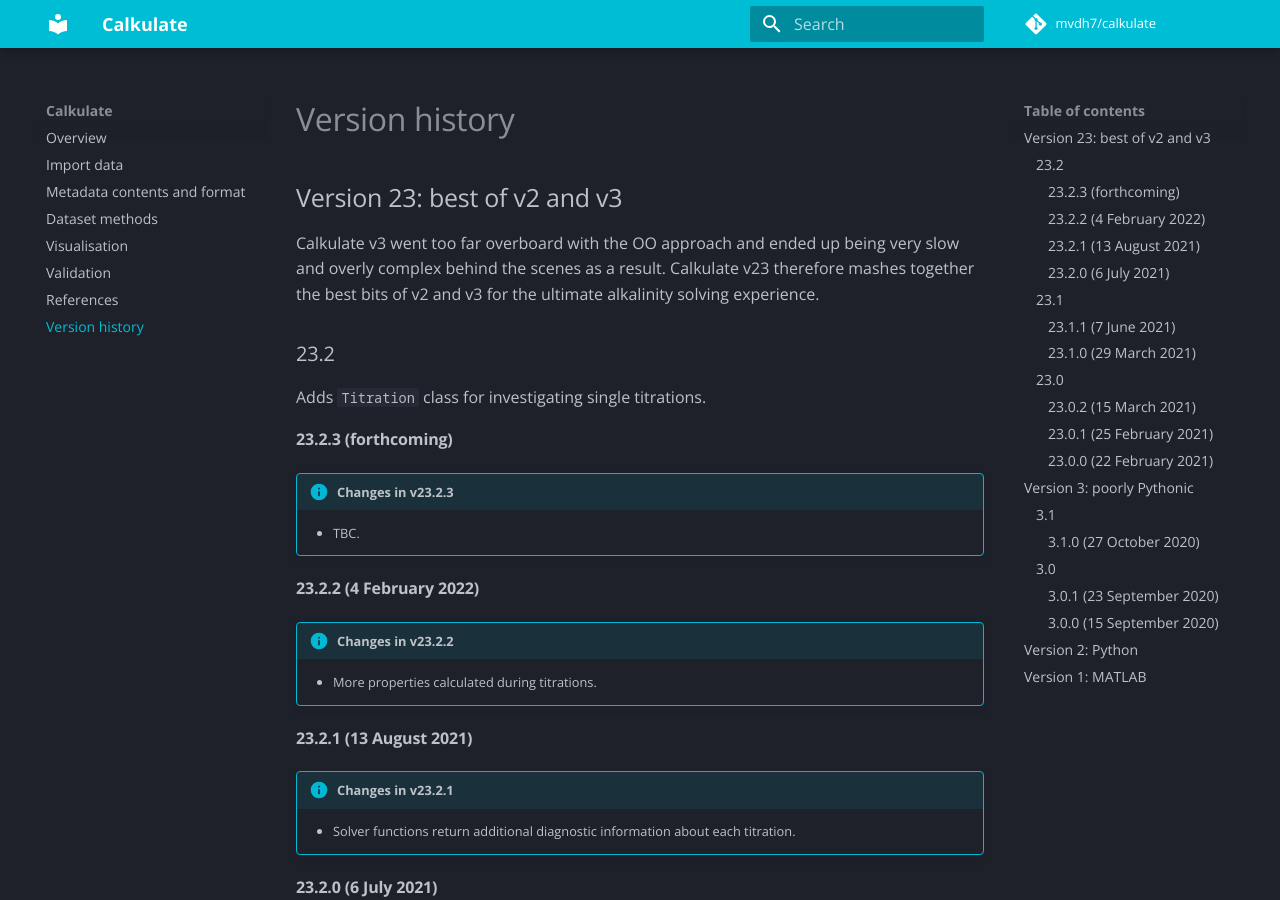
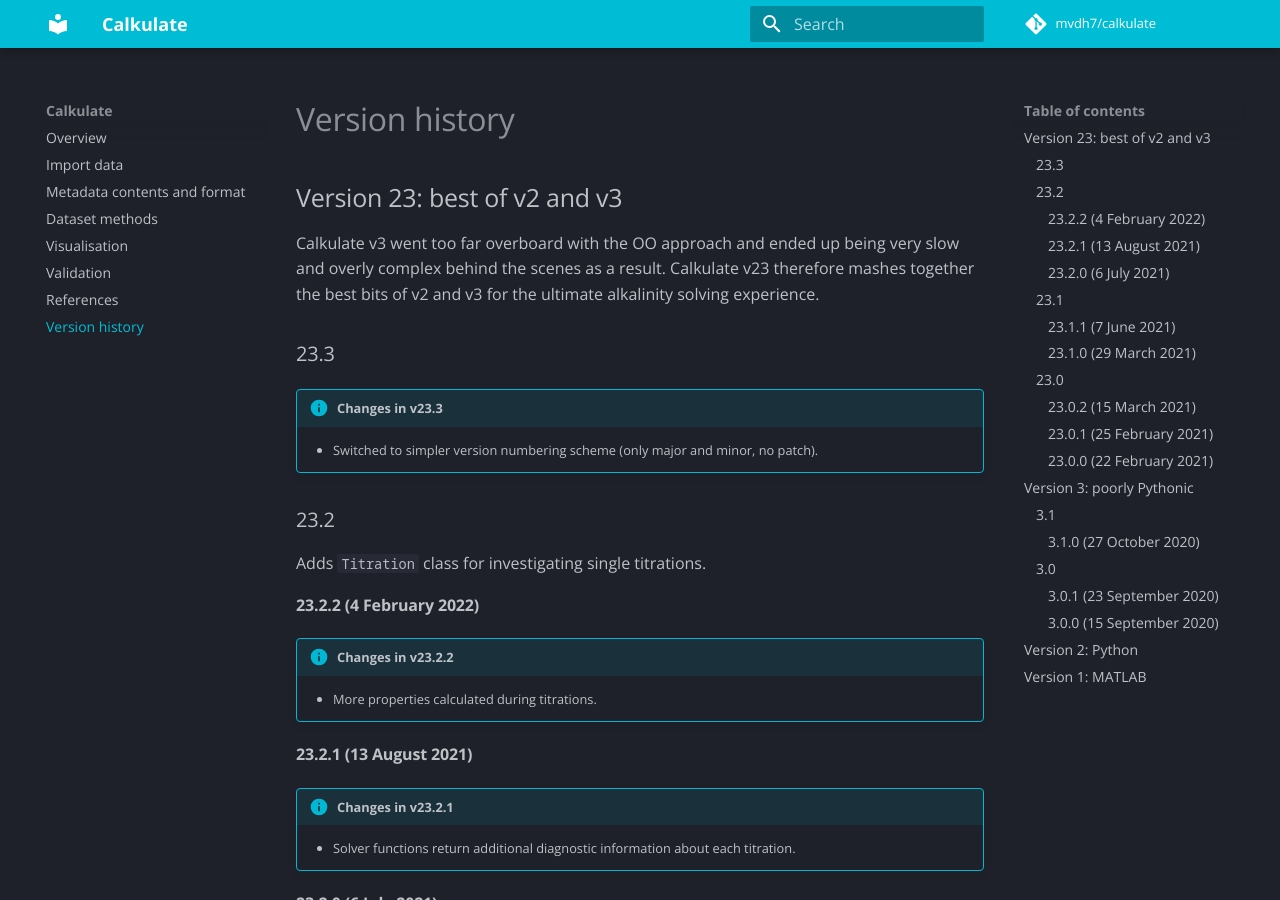
Before and after one commit to mvdh7/calkulate, an MkDocs documentation site: the page built from docs/versions.md, in a window 1280 px wide and 900 px high. Built offline with MkDocs 1.6.1 and Material for MkDocs 9.7.7, drawn with Linux system fonts in a browser that asks for light colours; comment, search, counter and statistics services are not loaded.

Commit message:
Use simpler versioning scheme

```diff
--- a/docs/versions.md
+++ b/docs/versions.md
@@ -4,15 +4,15 @@
 
 Calkulate v3 went too far overboard with the OO approach and ended up being very slow and overly complex behind the scenes as a result.  Calkulate v23 therefore mashes together the best bits of v2 and v3 for the ultimate alkalinity solving experience.
 
+### 23.3
+
+!!! info "Changes in v23.3"
+
+    * Switched to simpler version numbering scheme (only major and minor, no patch).
+
 ### 23.2
 
 Adds `Titration` class for investigating single titrations.
-
-#### 23.2.3 (forthcoming)
-
-!!! info "Changes in v23.2.3"
-
-    * TBC.
 
 #### 23.2.2 (4 February 2022)
 
```
Also changed, not shown: 1 other file.
